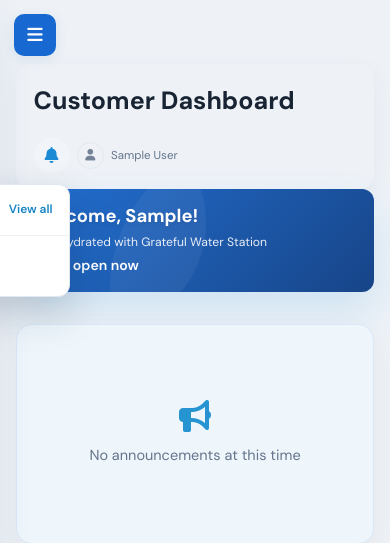
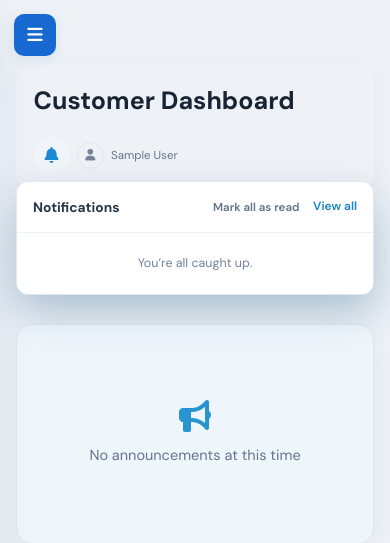
Before and after one commit to gameswakin1-cpu/GRATEFUL_WATERSTATIO_Final, a Django app: page /accounts/customer-dashboard/ in a window 390 px wide, after a click that opens the changed part. Shown: the top 543 px of the page. Run offline with Django 5.2, Linux system fonts and the light colour scheme; the visitor is signed in with stand-in values (Sample User, id 1); data comes from the database, SQL or seed files in the repository; data that the repository does not hold is empty; some libraries are stand-ins or nearby versions.

Commit message:
notif and setting

```diff
--- a/accounts/static/accounts/css/dashboard_topbar.css
+++ b/accounts/static/accounts/css/dashboard_topbar.css
@@ -292,4 +292,17 @@
     .dashboard-profile-link {
         font-size: .72rem;
     }
+
+    .dashboard-notification-panel,
+    .dashboard-settings-menu {
+        position: fixed;
+        left: 50%;
+        right: auto;
+        transform: translateX(-50%);
+    }
+
+    .dashboard-notification-panel {
+        max-height: min(440px, calc(100vh - 1.5rem));
+        max-height: min(440px, calc(100dvh - 1.5rem));
+    }
 }
--- a/accounts/static/accounts/js/dashboard_topbar.js
+++ b/accounts/static/accounts/js/dashboard_topbar.js
@@ -3,6 +3,21 @@
     const panel = document.querySelector('[data-dashboard-notification-panel]');
     const settingsToggle = document.querySelector('[data-dashboard-settings-toggle]');
     const settingsMenu = document.querySelector('[data-dashboard-settings-menu]');
+
+    function positionMobilePopup(toggle, popup) {
+        if (window.innerWidth > 520) {
+            popup.style.removeProperty('top');
+            return;
+        }
+
+        const toggleRect = toggle.getBoundingClientRect();
+        const popupHeight = popup.getBoundingClientRect().height;
+        const top = Math.max(
+            12,
+            Math.min(toggleRect.bottom + 8, window.innerHeight - popupHeight - 12)
+        );
+        popup.style.top = `${top}px`;
+    }
 
     if (settingsToggle && settingsMenu) {
         settingsToggle.addEventListener('click', event => {
@@ -10,6 +25,7 @@
             const isOpen = !settingsMenu.hidden;
             settingsMenu.hidden = isOpen;
             settingsToggle.setAttribute('aria-expanded', String(!isOpen));
+            if (!isOpen) positionMobilePopup(settingsToggle, settingsMenu);
         });
         document.addEventListener('click', event => {
             if (!settingsMenu.hidden && !settingsMenu.contains(event.target) && event.target !== settingsToggle) {
@@ -253,7 +269,10 @@
         const opening = panel.hidden;
         panel.hidden = !opening;
         bell.setAttribute('aria-expanded', String(opening));
-        if (opening) loadNotifications();
+        if (opening) {
+            positionMobilePopup(bell, panel);
+            loadNotifications();
+        }
     });
 
     document.addEventListener('click', event => {
@@ -269,6 +288,13 @@
             bell.setAttribute('aria-expanded', 'false');
             bell.focus();
         }
+    });
+
+    window.addEventListener('resize', () => {
+        if (settingsMenu && !settingsMenu.hidden) {
+            positionMobilePopup(settingsToggle, settingsMenu);
+        }
+        if (!panel.hidden) positionMobilePopup(bell, panel);
     });
 
     window.addEventListener('storage', event => {
```
